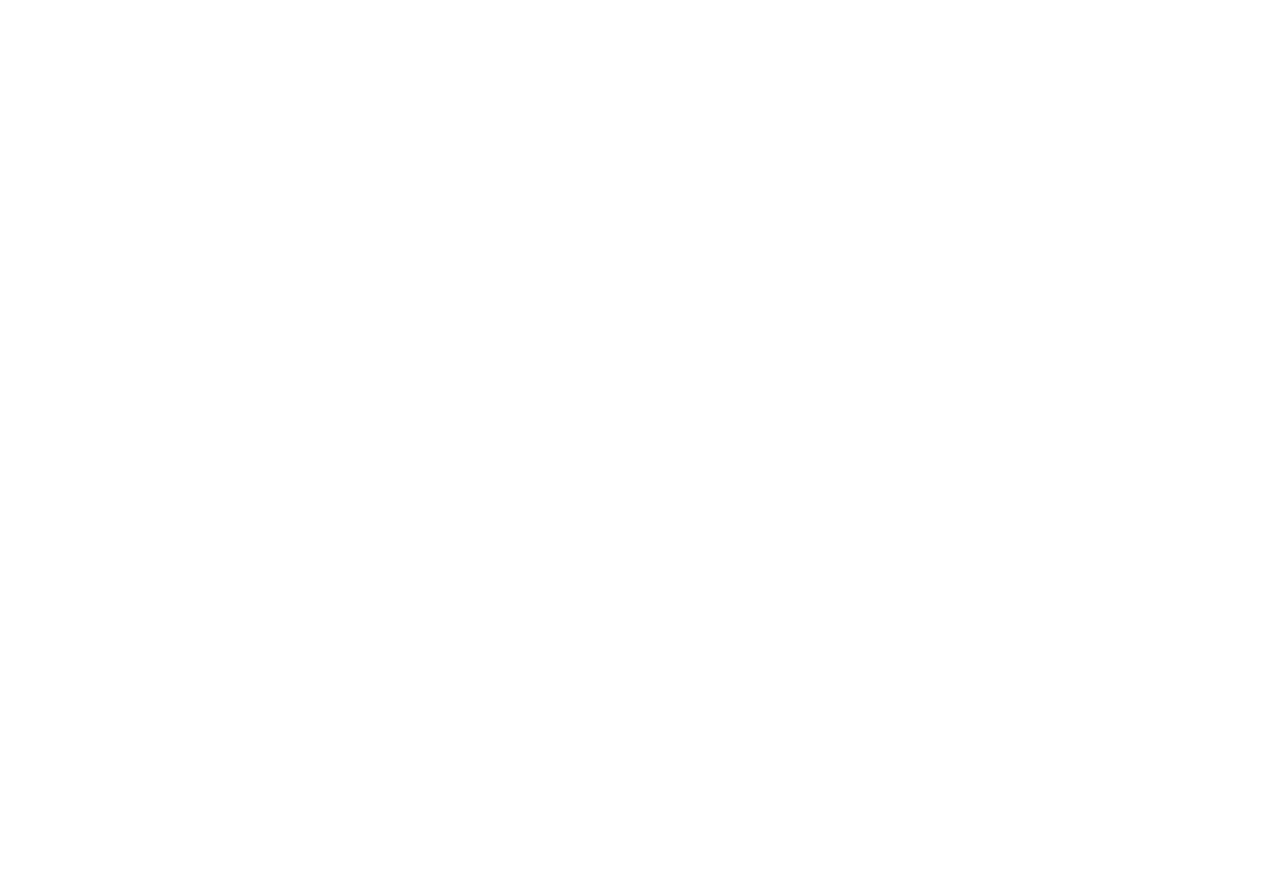
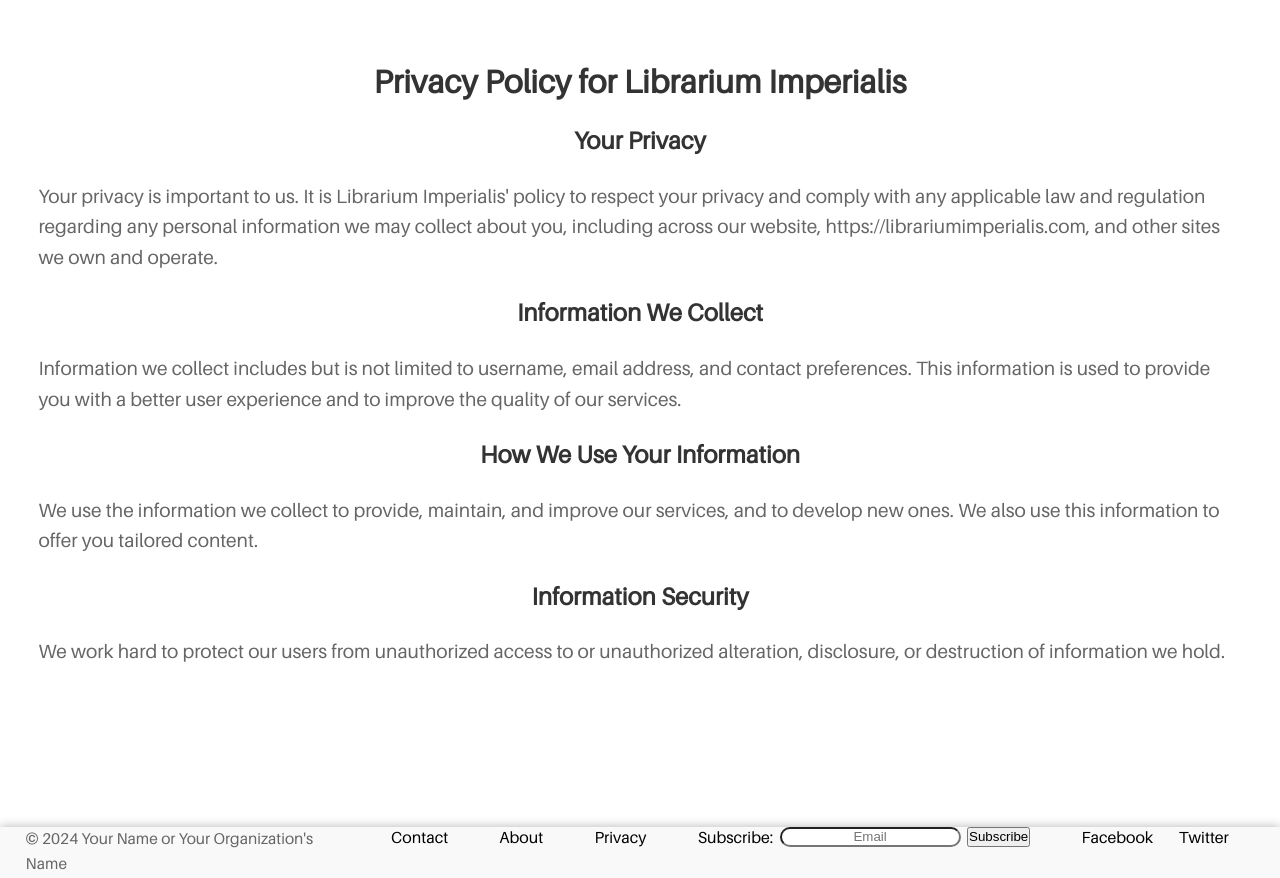
Before and after one commit to AmadeusMoon/Library, a React (Vite) app: page /privacy in a window 1280 px wide. Before the commit the page ends 800 px from the top, so only its background shows below. Built offline with nearby package versions, Linux system fonts and the light colour scheme.

Commit message:
Closes #13

```diff
--- a/src/App.css
+++ b/src/App.css
@@ -12,6 +12,12 @@
     font-family: 'Aileron', Arial, Helvetica, sans-serif;
 }
 
+* {
+    margin: 0;
+    padding: 0;
+    box-sizing: border-box;
+}
+
 .App.DarkTheme {
     background-color: black;
     color:white;
--- a/src/components/Footer.tsx
+++ b/src/components/Footer.tsx
@@ -1,3 +1,4 @@
+import { Link } from 'react-router-dom';
 import './styles/Footer.css';
 
 function Footer() {
@@ -7,23 +8,25 @@
         <p>© 2024 Your Name or Your Organization's Name</p>
       </div>
       <div className="contact">
-        <p>Email: your-email@example.com</p>
-        <p>Phone: +1-234-567-8901</p>
+        <Link to={'/contact'}>Contact</Link>
       </div>
-      <div className="social-media">
-        <a href="https://www.facebook.com/your-profile">Facebook</a>
-        <a href="https://www.twitter.com/your-profile">Twitter</a>
+      <div className="about">
+        <Link to={'/about'}>About</Link>
+      </div>
+      <div className="privacy">
+        <Link to={'/privacy'}>Privacy</Link>
       </div>
       <div className="newsletter">
         <form
           action="/subscribe"
           method="post"
         >
-          <label htmlFor="email">Subscribe to our newsletter:</label>
+          <label htmlFor="email">Subscribe:</label>
           <input
             type="email"
             id="email"
             name="email"
+            placeholder="Email"
           />
           <input
             type="submit"
@@ -31,22 +34,9 @@
           />
         </form>
       </div>
-      <div className="search">
-        <form
-          action="/search"
-          method="get"
-        >
-          <label htmlFor="search">Search:</label>
-          <input
-            type="text"
-            id="search"
-            name="search"
-          />
-          <input
-            type="submit"
-            value="Search"
-          />
-        </form>
+      <div className="social-media">
+        <a href="https://www.facebook.com/your-profile">Facebook</a>
+        <a href="https://www.twitter.com/your-profile">Twitter</a>
       </div>
     </footer>
   );
--- a/src/components/styles/Footer.css
+++ b/src/components/styles/Footer.css
@@ -1,14 +1,7 @@
-* {
-    margin: 0;
-    padding: 0;
-    box-sizing: border-box;
-}
-
 footer {
-    padding: 20px;
-    text-align: center;
     display: flex;
-    justify-content: space-evenly;
+    justify-content: space-between;
+    height: 4vw;
 }
 
 footer .authorship,
@@ -16,12 +9,13 @@
 footer .sitemap,
 footer .social-media,
 footer .newsletter,
-footer .search {
-    margin-bottom: 20px;
+footer .privacy,
+footer .about {
+    margin-left: 2vw;
+    margin-right: 2vw;
 }
 
 footer a {
-    color: #fff;
     text-decoration: none;
 }
 
@@ -44,6 +38,20 @@
 
 .social-media a {
     display: inline-block;
-    margin: 0 2vw;
+    margin-right: 2vw;
     color: black;
 }
+
+.contact a,
+.privacy a,
+.about a {
+    color: black;
+}
+
+#email::placeholder {
+    text-align: center;
+}
+
+.authorship {
+    font-size: small;
+}
--- a/src/pages/Privacy.tsx
+++ b/src/pages/Privacy.tsx
@@ -1,5 +1,60 @@
+import { useSelector } from 'react-redux';
+import Footer from '../components/Footer';
+import Navbar from '../components/Navbar';
+import './styles/Privacy.css';
+import { RootState } from '../state/state';
+
 function Privacy() {
-  return <div></div>;
+  const theme = useSelector((state: RootState) => state.theme.theme);
+  return (
+    <div className={`privacy ${theme}`}>
+      <Navbar />
+      <div className="content">
+        <h1>Privacy Policy for Librarium Imperialis</h1>
+        <div className="section">
+          <h2>Your Privacy</h2>
+          <p>
+            Your privacy is important to us. It is Librarium Imperialis' policy
+            to respect your privacy and comply with any applicable law and
+            regulation regarding any personal information we may collect about
+            you, including across our website, https://librariumimperialis.com,
+            and other sites we own and operate.
+          </p>
+        </div>
+        <div className="section">
+          <h2>Information We Collect</h2>
+          <p>
+            Information we collect includes but is not limited to username,
+            email address, and contact preferences. This information is used to
+            provide you with a better user experience and to improve the quality
+            of our services.
+          </p>
+        </div>
+        <div className="section">
+          <h2>How We Use Your Information</h2>
+          <p>
+            We use the information we collect to provide, maintain, and improve
+            our services, and to develop new ones. We also use this information
+            to offer you tailored content.
+          </p>
+        </div>
+        <div className="section">
+          <h2>Information Security</h2>
+          <p>
+            We work hard to protect our users from unauthorized access to or
+            unauthorized alteration, disclosure, or destruction of information
+            we hold.
+          </p>
+        </div>
+      </div>
+      <div
+        className="footer"
+        id="footer"
+      >
+        <Footer />
+      </div>
+    </div>
+  );
 }
 
 export default Privacy;
--- a/src/pages/styles/Homepage.css
+++ b/src/pages/styles/Homepage.css
@@ -154,8 +154,6 @@
 #footer {
     grid-row: 6;
     grid-column: 1 / span 3;
-    bottom: 0;
-    max-height: fit-content;
 }
 
 .LightTheme #footer{
@@ -188,7 +186,10 @@
         grid-row: 3;
         grid-column: 2;
         align-items: center;
-        margin: 0;
+        margin-top: 6vw;
+        margin-left: 0;
+        margin-right: 0;
+        margin-bottom: -6vw;
     }
 
     #redirect-reading,
--- a/src/pages/styles/Privacy.css
+++ b/src/pages/styles/Privacy.css
@@ -0,0 +1,92 @@
+/* Dark theme */
+.privacy.DarkTheme {
+    display: grid;
+        grid-template-rows: minmax(0.25fr, auto) minmax(2fr, auto) minmax(20fr, auto) minmax(0.25fr, auto);
+        grid-template-columns: 2fr 4fr 2fr;
+        background-color: #fff;
+        color: white;
+        gap: 3vh;
+}
+
+.privacy.DarkTheme .navbar {
+    grid-row: 1;
+}
+
+.privacy.DarkTheme .content {
+    margin: 3vw;
+    grid-row: 2;
+    grid-column: 1/-1;
+}
+
+.privacy.DarkTheme .footer {
+    grid-column: 1/-1;
+    grid-row: 3;
+}
+
+.privacy.DarkTheme h1,
+.privacy.DarkTheme h2 {
+    text-align: center;
+    margin-bottom: 20px;
+    color: #fff;
+}
+
+.privacy.DarkTheme p {
+    font-size: 1.2em;
+    line-height: 1.6;
+    margin-bottom: 20px;
+    color: #ccc;
+}
+
+/* Light theme */
+.privacy.LightTheme {
+    display: grid;
+    grid-template-rows: minmax(0.25fr, auto) minmax(2fr, auto) minmax(20fr, auto) minmax(0.25fr, auto);
+    grid-template-columns: 2fr 4fr 2fr;
+    background-color: #fff;
+    color: black;
+    gap: 3vh;
+}
+
+.privacy.LightTheme .navbar {
+    grid-row: 1;
+    grid-column: 1/-1;
+}
+
+.privacy.LightTheme .content {
+    margin: 3vw;
+    grid-row: 2;
+    grid-column: 1/-1;
+}
+
+.privacy.LightTheme .footer {
+    grid-row: 3;
+    grid-column: 1/-1;
+}
+
+.privacy.LightTheme h1,
+.privacy.LightTheme h2 {
+    text-align: center;
+    margin-bottom: 2vw;
+    color: #333;
+}
+
+.privacy.LightTheme p {
+    font-size: 1.2em;
+    line-height: 1.6;
+    margin-bottom: 2vw;
+    color: #666;
+}
+
+.LightTheme #footer {
+    background-color: rgb(155, 155, 155, 0.06);
+    box-shadow: 0 0 10px rgba(0, 0, 0, 0.3);
+    color: black;
+    max-height: fit-content;
+}
+
+.DarkTheme #footer {
+    background-color: rgb(155, 155, 155, 0.06);
+    box-shadow: 0 0 10px rgba(255, 255, 255, 0.5);
+    color: white;
+    max-height: fit-content;
+}
```
